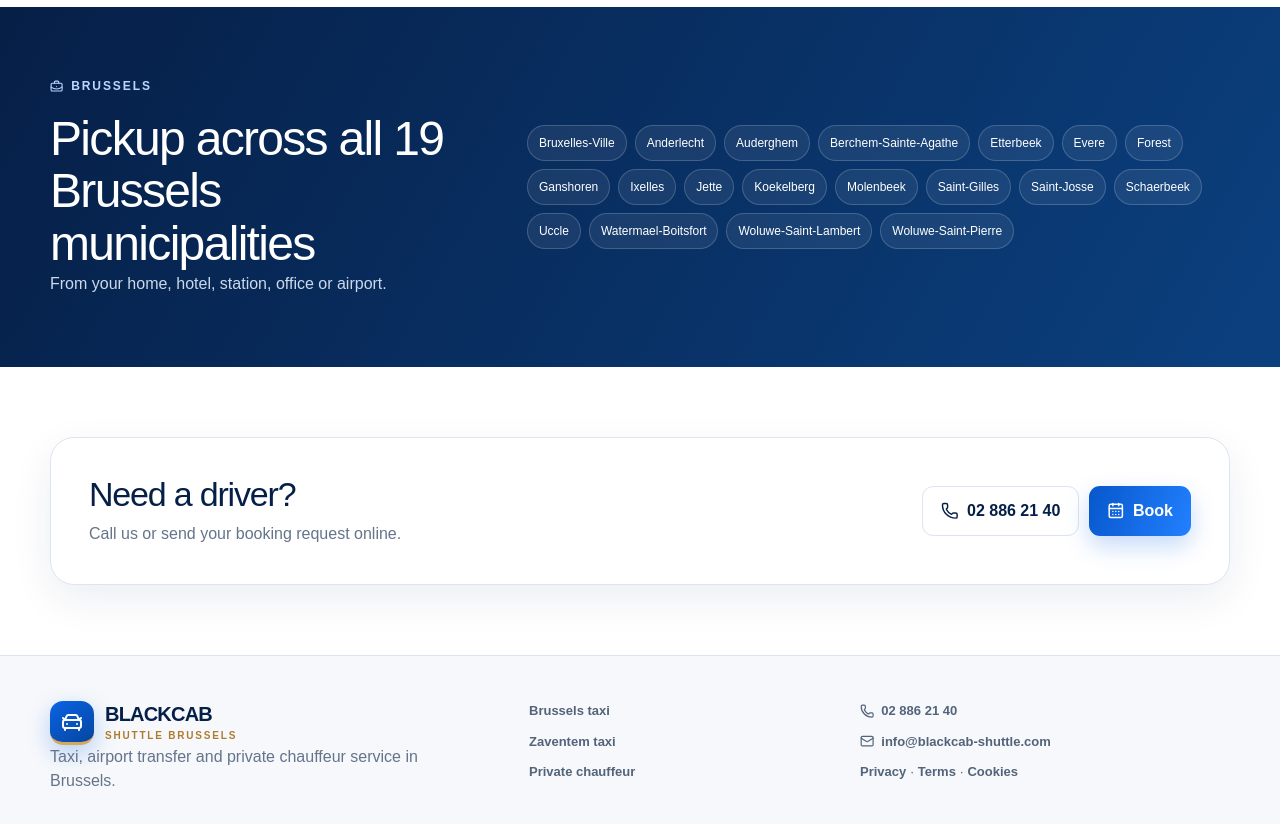
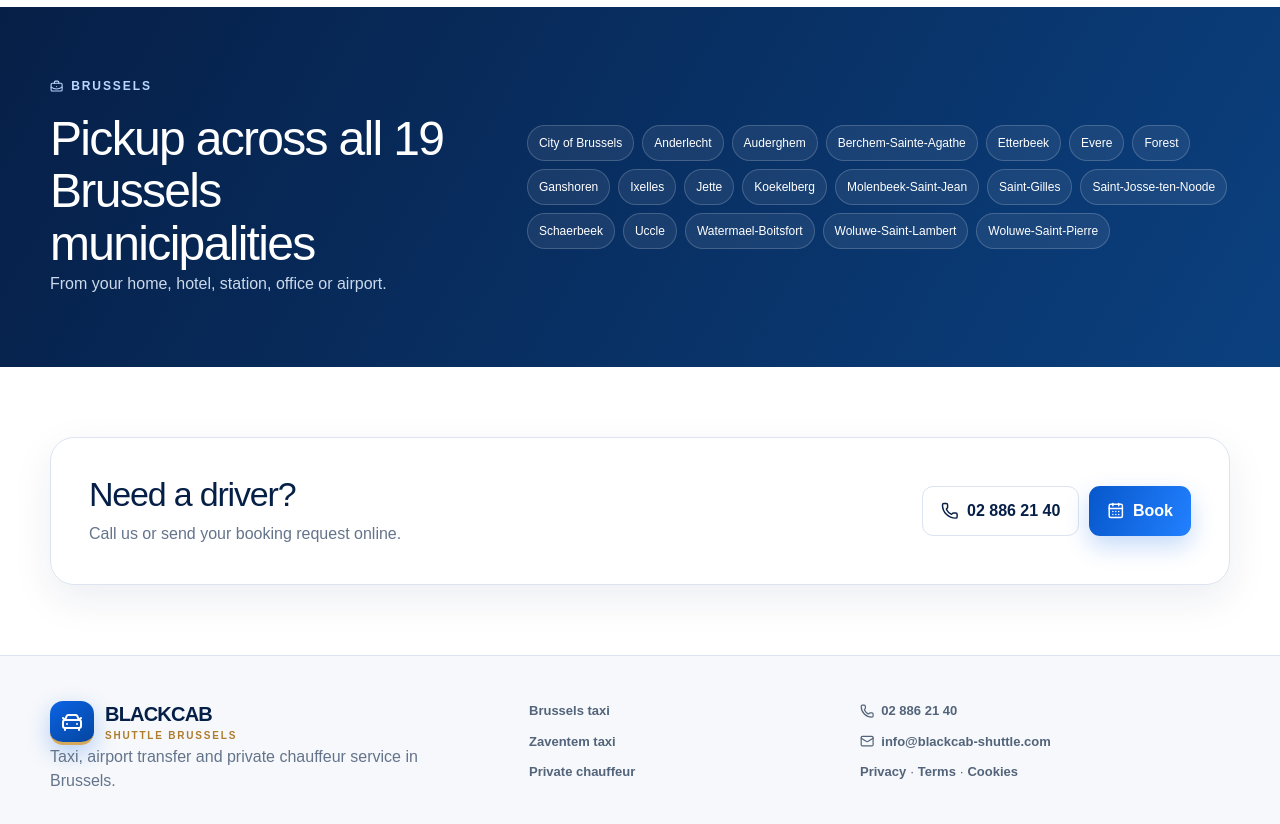
Before and after one commit to schcompany/blackcab-shuttle, a Next.js app: page /en in a window 1280 px wide. Shown: the part 3740-4564 px from the top of the page. Built offline with nearby package versions, Linux system fonts and the light colour scheme.

Commit message:
Localise les communes et libellés de langue

```diff
--- a/app/page.js
+++ b/app/page.js
@@ -97,6 +97,7 @@
     footerLinks: ["Taxi Bruxelles", "Taxi Zaventem", "Chauffeur privé"],
     legalLinks: ["Confidentialité", "Conditions", "Cookies"],
     legalHrefs: ["/confidentialite", "/conditions-generales", "/cookies"],
+    languageLabel: "Langue",
   },
   nl: {
     top: "Taxi 24/7 · Brussel en luchthavens", nav: ["Tarieven", "Voertuigen", "Voordelen", "FAQ"], book: "Boeken", call: "Bellen",
@@ -125,6 +126,7 @@
     footerLinks: ["Taxi Brussel", "Taxi Zaventem", "Privéchauffeur"],
     legalLinks: ["Privacy", "Voorwaarden", "Cookies"],
     legalHrefs: ["/nl/privacy", "/nl/algemene-voorwaarden", "/nl/cookies"],
+    languageLabel: "Taal",
   },
   en: {
     top: "Taxi 24/7 · Brussels and airports", nav: ["Fares", "Vehicles", "Benefits", "FAQ"], book: "Book", call: "Call",
@@ -148,15 +150,20 @@
     footerLinks: ["Brussels taxi", "Zaventem taxi", "Private chauffeur"],
     legalLinks: ["Privacy", "Terms", "Cookies"],
     legalHrefs: ["/en/privacy", "/en/terms", "/en/cookies"],
+    languageLabel: "Language",
   },
 };
 
-const communes = ["Bruxelles-Ville", "Anderlecht", "Auderghem", "Berchem-Sainte-Agathe", "Etterbeek", "Evere", "Forest", "Ganshoren", "Ixelles", "Jette", "Koekelberg", "Molenbeek", "Saint-Gilles", "Saint-Josse", "Schaerbeek", "Uccle", "Watermael-Boitsfort", "Woluwe-Saint-Lambert", "Woluwe-Saint-Pierre"];
+const communesByLang = {
+  fr: ["Bruxelles-Ville", "Anderlecht", "Auderghem", "Berchem-Sainte-Agathe", "Etterbeek", "Evere", "Forest", "Ganshoren", "Ixelles", "Jette", "Koekelberg", "Molenbeek-Saint-Jean", "Saint-Gilles", "Saint-Josse-ten-Noode", "Schaerbeek", "Uccle", "Watermael-Boitsfort", "Woluwe-Saint-Lambert", "Woluwe-Saint-Pierre"],
+  nl: ["Stad Brussel", "Anderlecht", "Oudergem", "Sint-Agatha-Berchem", "Etterbeek", "Evere", "Vorst", "Ganshoren", "Elsene", "Jette", "Koekelberg", "Sint-Jans-Molenbeek", "Sint-Gillis", "Sint-Joost-ten-Node", "Schaarbeek", "Ukkel", "Watermaal-Bosvoorde", "Sint-Lambrechts-Woluwe", "Sint-Pieters-Woluwe"],
+  en: ["City of Brussels", "Anderlecht", "Auderghem", "Berchem-Sainte-Agathe", "Etterbeek", "Evere", "Forest", "Ganshoren", "Ixelles", "Jette", "Koekelberg", "Molenbeek-Saint-Jean", "Saint-Gilles", "Saint-Josse-ten-Noode", "Schaerbeek", "Uccle", "Watermael-Boitsfort", "Woluwe-Saint-Lambert", "Woluwe-Saint-Pierre"],
+};
 const fleetImages = ["/images/3.jpg", "/images/7.jpg", "/images/11.jpg"];
 const benefitIcons = [Droplets, Wifi, Earth, CreditCard];
 
-function LanguageLinks({ lang }) {
-  return <div className="language-switcher" aria-label="Langue">
+function LanguageLinks({ lang, label }) {
+  return <div className="language-switcher" aria-label={label}>
     {[['fr', '/'], ['nl', '/nl'], ['en', '/en']].map(([code, href]) => <a key={code} href={href} hrefLang={code === 'en' ? 'en-BE' : `${code}-BE`} className={lang === code ? 'active' : ''}>{code.toUpperCase()}</a>)}
   </div>;
 }
@@ -209,6 +216,7 @@
 export function HomePage({ initialLang = "fr" }) {
   const lang = initialLang;
   const t = copy[lang];
+  const communes = communesByLang[lang];
   const [menu, setMenu] = useState(false);
   useEffect(() => { document.documentElement.lang = lang === "en" ? "en-BE" : `${lang}-BE`; }, [lang]);
 
@@ -244,7 +252,7 @@
     <header className="site-header">
       <a className="brand" href={lang === "fr" ? "/" : `/${lang}`} aria-label="BlackCab Shuttle"><span className="brand-mark"><CarFront /></span><span><strong>BLACKCAB</strong><small>Shuttle Brussels</small></span></a>
       <nav className="desktop-nav">{t.nav.map((item, i) => <a key={item} href={`#${navIds[i]}`}>{item}</a>)}</nav>
-      <div className="header-actions"><LanguageLinks lang={lang} /><a className="header-book" href="#reservation">{t.book}</a><button className="menu-button" onClick={() => setMenu(!menu)} aria-expanded={menu} aria-label="Menu">{menu ? <X /> : <Menu />}</button></div>
+      <div className="header-actions"><LanguageLinks lang={lang} label={t.languageLabel} /><a className="header-book" href="#reservation">{t.book}</a><button className="menu-button" onClick={() => setMenu(!menu)} aria-expanded={menu} aria-label="Menu">{menu ? <X /> : <Menu />}</button></div>
       {menu && <nav className="mobile-nav"><a className="mobile-book" href="#reservation" onClick={() => setMenu(false)}>{t.book}</a>{t.nav.map((item, i) => <a key={item} href={`#${navIds[i]}`} onClick={() => setMenu(false)}>{item}</a>)}</nav>}
     </header>
 
```
